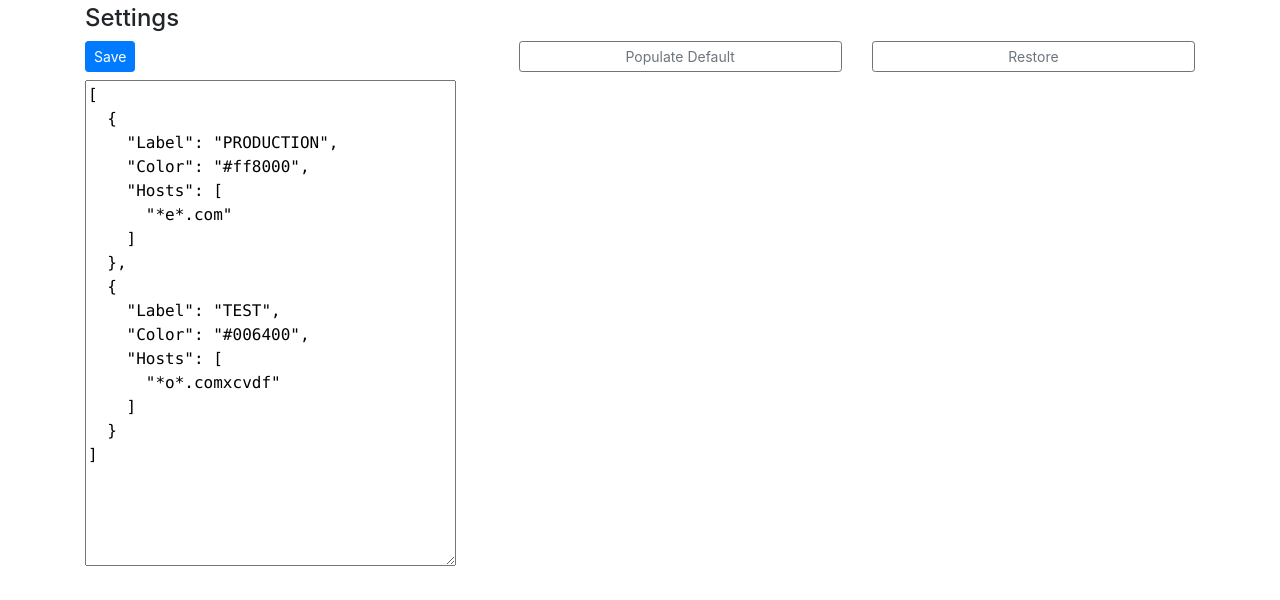
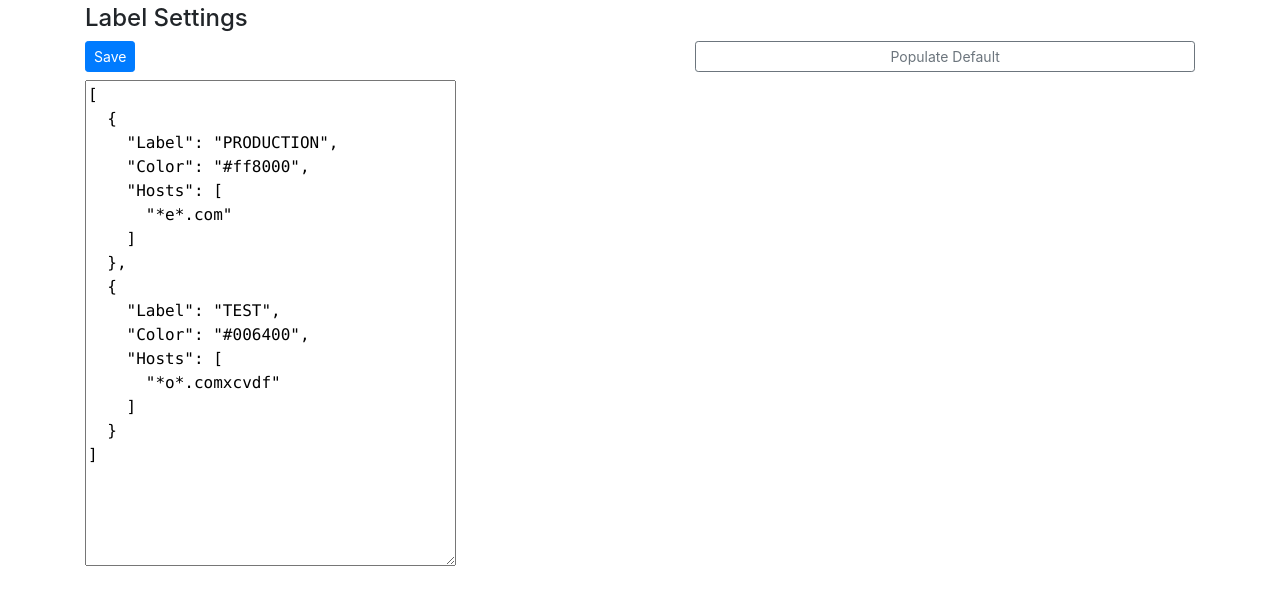
Before and after one commit to develohpanda/label, a website with bundled scripts: page src/pages/popup.html in a window 1280 px wide. Built offline with nearby package versions, Linux system fonts and the light colour scheme; some packages are replaced by stand-ins of ours.

Commit message:
Updates to images

```diff
--- a/src/pages/popup.html
+++ b/src/pages/popup.html
@@ -13,7 +13,7 @@
     <div class="sticky-top bg-white pt-1 pb-2">
       <div class="row justify-content-between">
         <div class="col-auto">
-          <h4>Settings</h4>
+          <h4>Label Settings</h4>
         </div>
       </div>
 
@@ -27,11 +27,6 @@
         <div class="col">
           <button type="button" class="btn btn-outline-secondary btn-sm btn-block float-right" id="populateDefault">
             Populate Default
-          </button>
-        </div>
-        <div class="col">
-          <button type="button" class="btn btn-outline-secondary btn-sm btn-block float-right" id="restore">
-            Restore
           </button>
         </div>
       </div>
--- a/src/scripts/popup.ts
+++ b/src/scripts/popup.ts
@@ -32,4 +32,4 @@ var populateDefault: EventListenerOrEventListenerObject = {
 document.addEventListener("DOMContentLoaded", restoreOptions);
 document.getElementById("save").addEventListener("click", saveOptions);
 document.getElementById("populateDefault").addEventListener("click", populateDefault);
-document.getElementById("restore").addEventListener("click", restoreOptions);
+// document.getElementById("restore").addEventListener("click", restoreOptions);
```
Also changed, not shown: src/images/icon-128.png, src/images/icon-16.png, src/images/icon-19.png (deleted), src/images/icon-38.png (deleted), src/images/icon-48.png, src/manifest.json.
